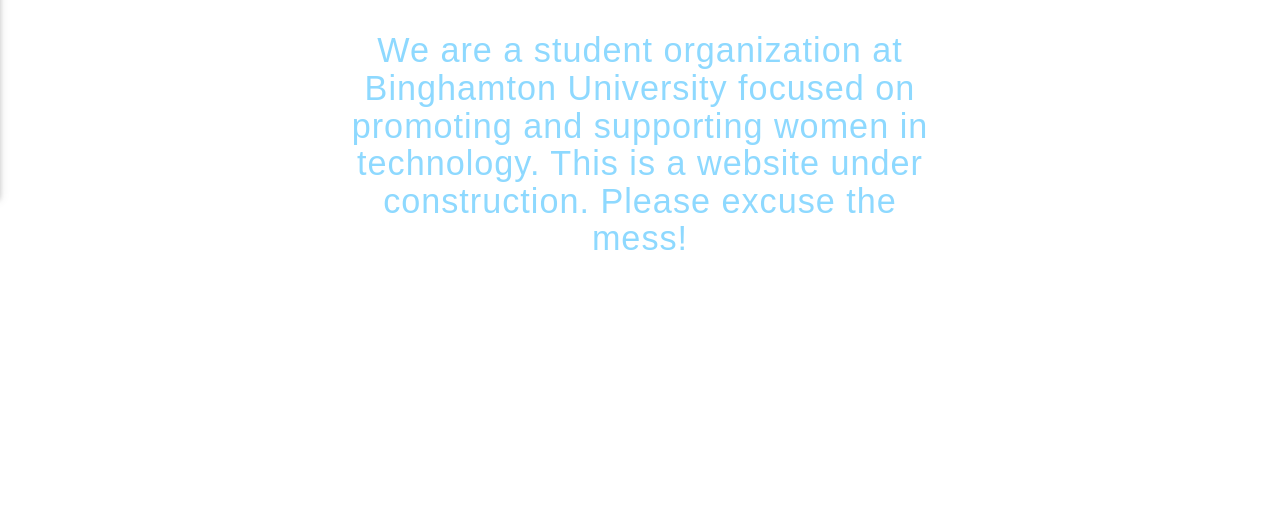
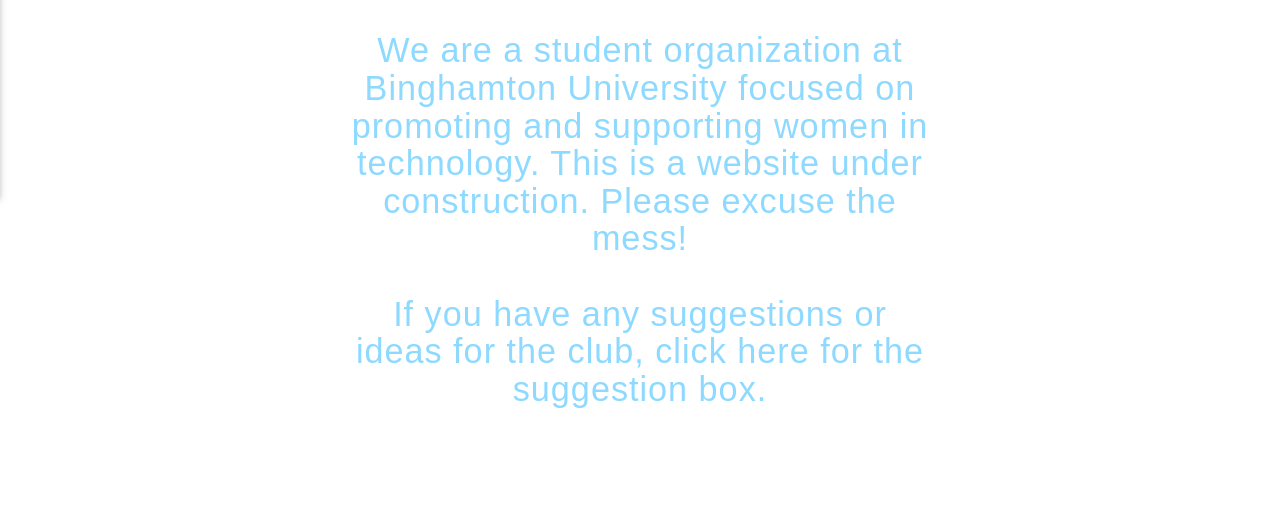
Before and after one commit to binghamtonwc/binghamtonwc.github.io, a plain HTML site: page index.html in a window 1280 px wide. Shown: the part 662-1192 px from the top of the page. Drawn offline with nearby package versions, Linux system fonts and the light colour scheme.

Commit message:
Added the suggestion box

```diff
--- a/index.html
+++ b/index.html
@@ -41,7 +41,9 @@
         <div class="row">
             <div class="col l8 offset-l2">
                 <h2 style="color:purple;">Welcome!</h2>
-                <h4>We are a student organization at Binghamton University focused on promoting and supporting women in technology. This is a website under construction. Please excuse the mess!</h4>
+                <h4>We are a student organization at Binghamton University focused on promoting and supporting women in technology. This is a website under construction. Please excuse the mess! <br><br>
+                If you have any suggestions or ideas for the club, click <a href="https://goo.gl/forms/LZE0JVTwfshraepB3">here</a> for the suggestion box.
+                </h4>
             </div>
         </div>
     </section>
```
